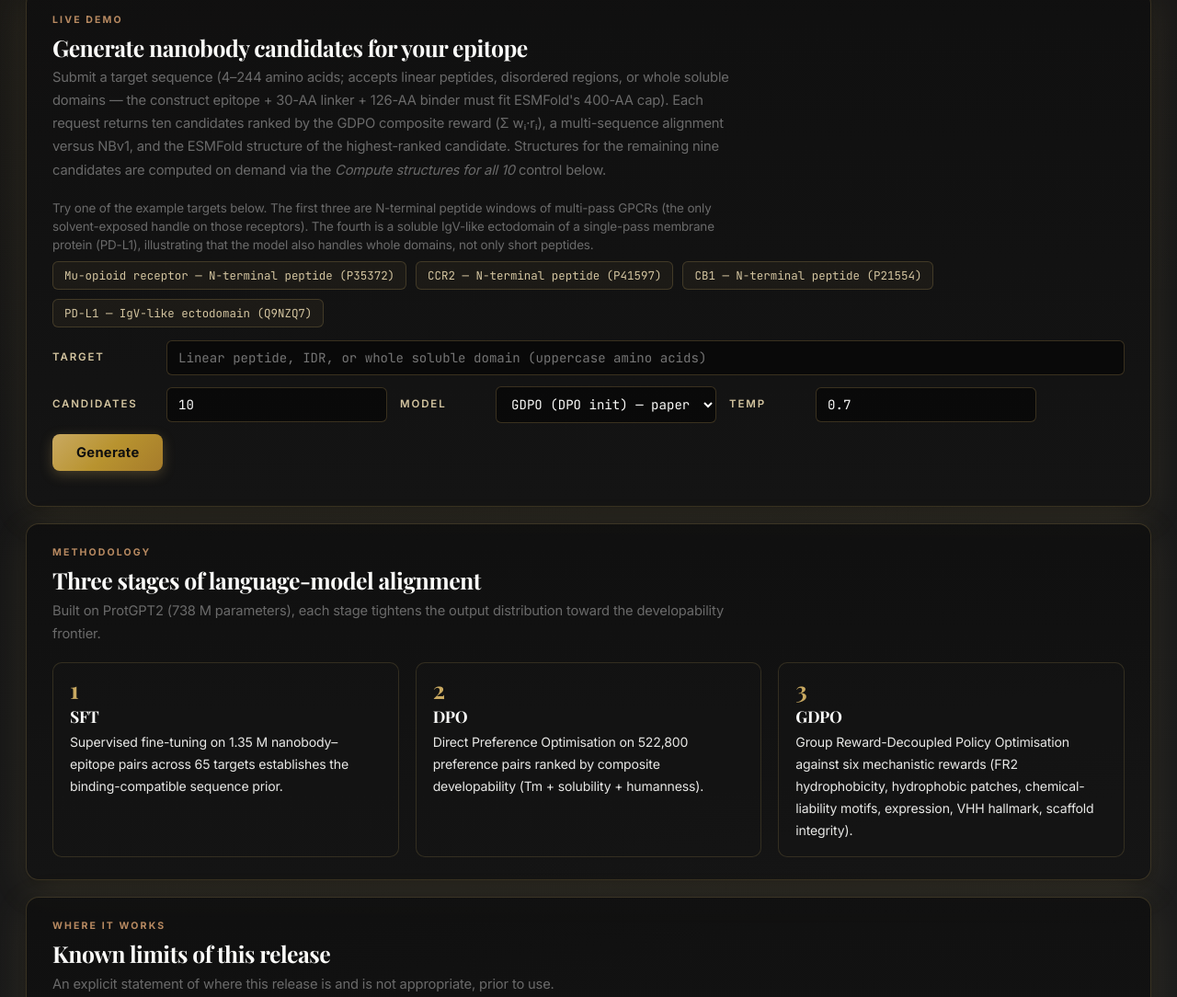
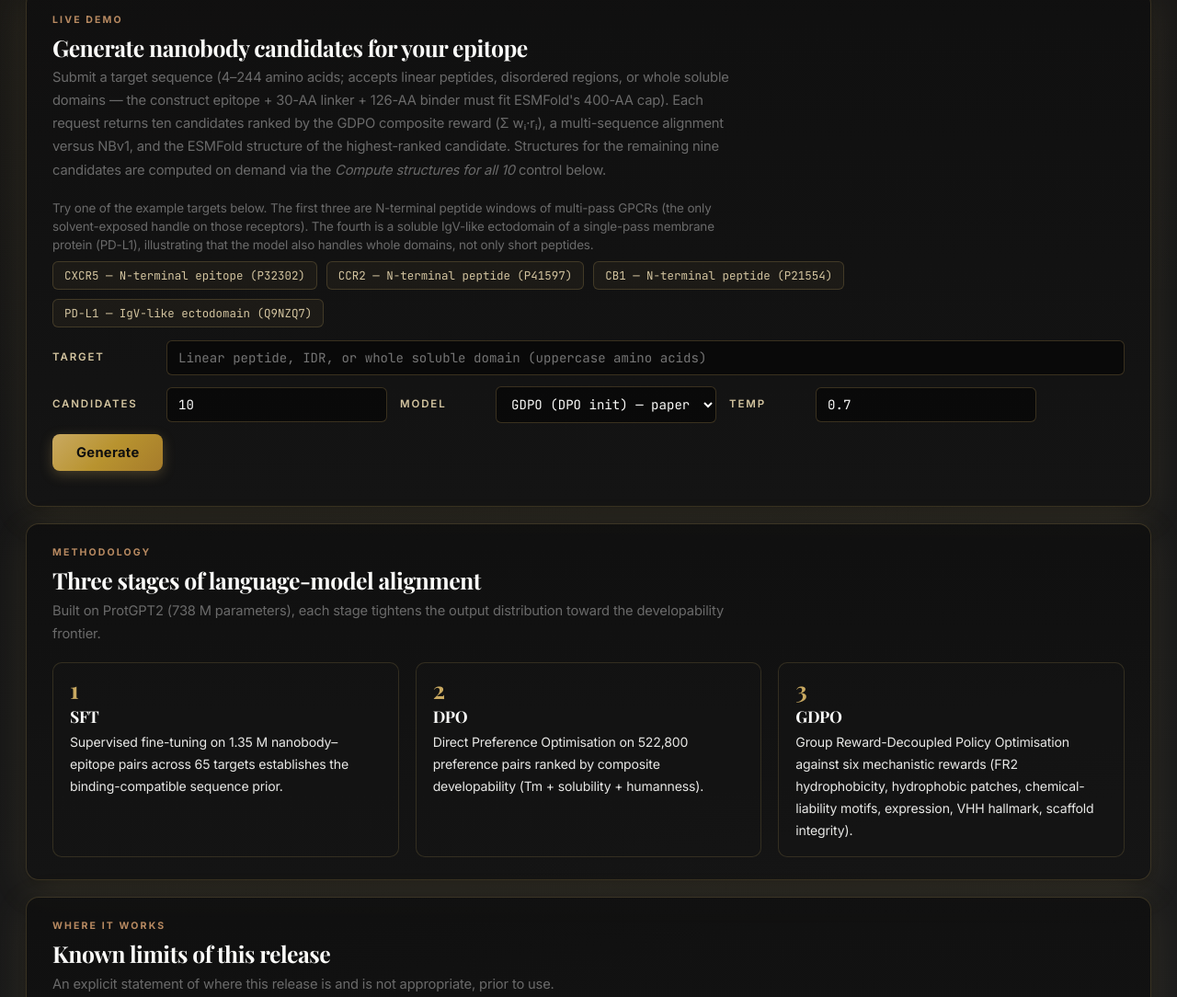
Before and after one commit to aikium-public/aiki-genano, a plain HTML site: page web/index.html in a window 1280 px wide. Shown: the part 690-1774 px from the top of the page at 92% size. Drawn offline with nearby package versions, Linux system fonts and the light colour scheme.

Commit message:
Correct example label: MNYPLTLE… is CXCR5 (P32302), not Mu-opioid (P35372). Both are in the 10 disclosed targets; only the label was wrong.

```diff
--- a/web/index.html
+++ b/web/index.html
@@ -466,7 +466,7 @@ select.field-input { cursor: pointer; }
 
     <p class="examples-hint">Try one of the example targets below. The first three are N-terminal peptide windows of multi-pass GPCRs (the only solvent-exposed handle on those receptors). The fourth is a soluble IgV-like ectodomain of a single-pass membrane protein (PD-L1), illustrating that the model also handles whole domains, not only short peptides.</p>
     <div class="examples">
-      <button class="example-btn" data-epitope="MNYPLTLEMDLENLEDLFWELDRLDNYNDTSLVENHL">Mu-opioid receptor — N-terminal peptide (P35372)</button>
+      <button class="example-btn" data-epitope="MNYPLTLEMDLENLEDLFWELDRLDNYNDTSLVENHL">CXCR5 — N-terminal epitope (P32302)</button>
       <button class="example-btn" data-epitope="MLSTSRSRFIRNTNESGEEVTTFFDYDYGAPW">CCR2 — N-terminal peptide (P41597)</button>
       <button class="example-btn" data-epitope="VGSNDIQYEDIKGDMASKLGYFPQKFPLTSFRGSPFQEKMTAW">CB1 — N-terminal peptide (P21554)</button>
       <button class="example-btn" data-epitope="FTVTVPKDLYVVEYGSNMTIECKFPVEKQLDLAALIVYWEMEDKNIIQFVHGEEDLKVQHSSYRQRARLLKDQLSLGNAALQITDVKLQDAGVYRCMISYGGADYKRITVKVNAPYNK">PD-L1 — IgV-like ectodomain (Q9NZQ7)</button>
```
